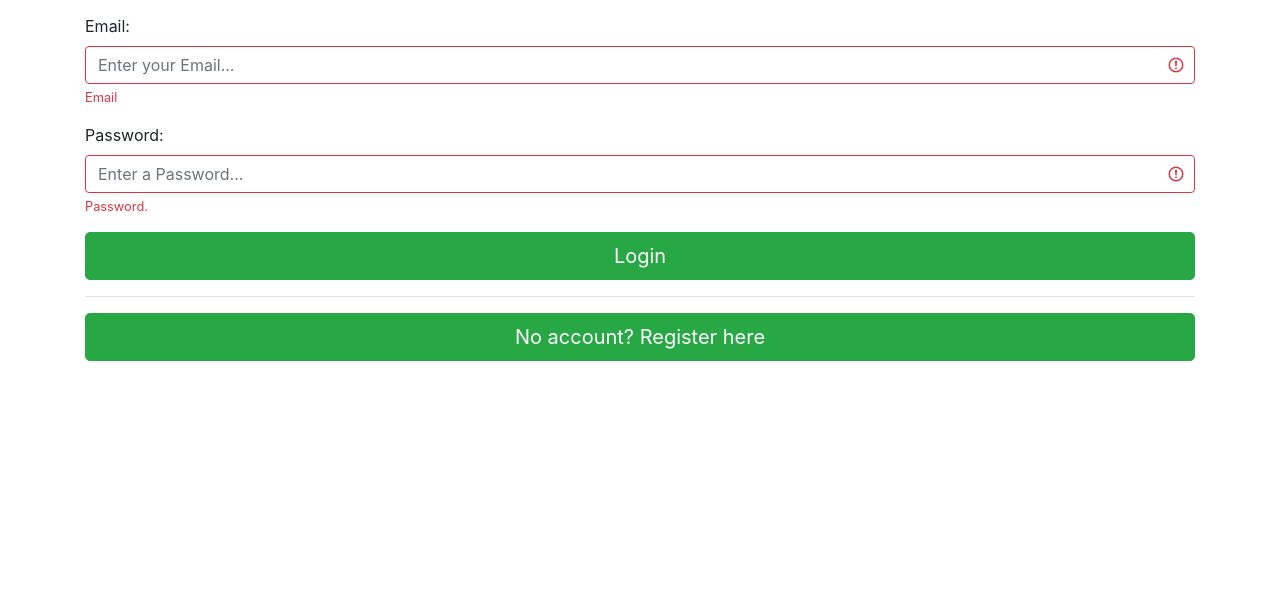
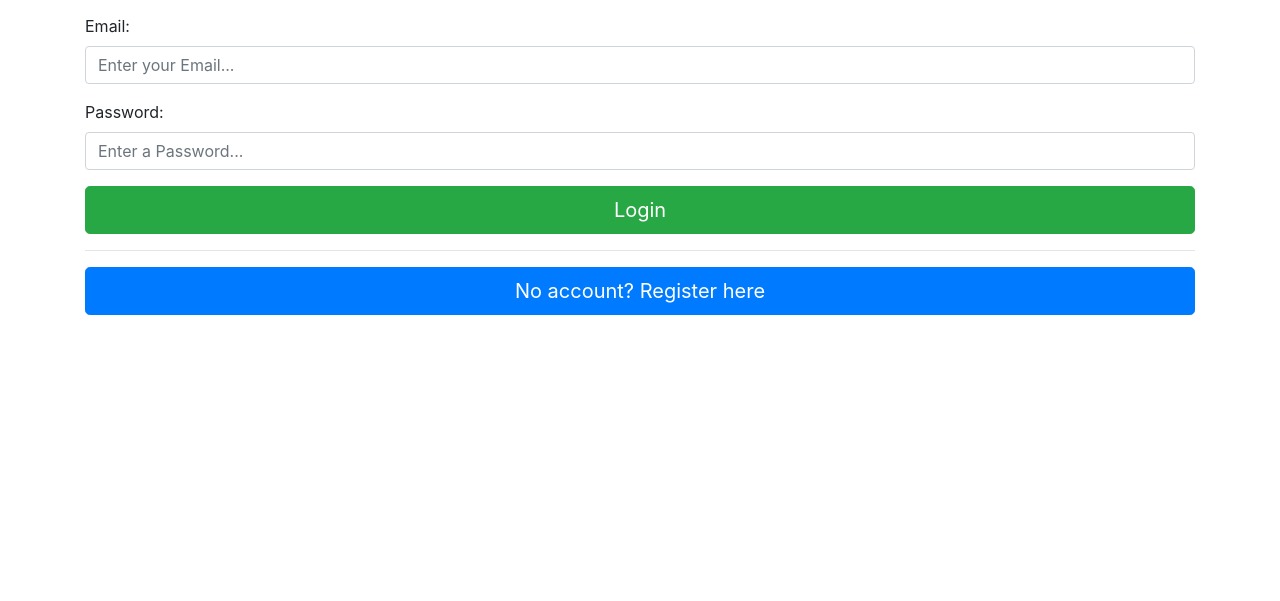
Before and after one commit to Cysion/Secproject1, a Django app: page /login/ in a window 1280 px wide. Shown: the part 86-687 px from the top of the page. Run offline with Django 3.2, Linux system fonts and the light colour scheme; parts of the project's set-up code (start-up, migrations or seed data) failed here and were passed over; some libraries are stand-ins or nearby versions.

Commit message:
Removed ivalid check and change button color

```diff
--- a/login/templates/login/login.html
+++ b/login/templates/login/login.html
@@ -5,17 +5,15 @@
 {% block content %}
 
 <div>
-  <form action="/login/" class="was-validated" method="POST">
+  <form action="/login/" method="POST">
     {% csrf_token %} {# Protects against Cross Site Request Forgeries #}
     <div class="form-group">
       <label for="email">{{ form.email }}: </label>
       <input type="email" class="form-control" placeholder="{{ form.placeholder }} {{ form.email }}..." id="email" name="email" required>
-      <div class="invalid-feedback">{{ form.invalid_feedback }} {{ form.email }}</div>
     </div>
     <div class="form-group">
       <label for="password">{{ form.password }}: </label>
       <input type="password" class="form-control" placeholder="{{ form.placeholder_pwd }} {{ form.password }}..." id="password" name="password" required>
-      <div class="invalid-feedback">{{ form.invalid_feedback_pwd }} {{form.password}}.</div>
     </div>
     {% if wrong_login_enterd %}
     <div class="alert alert-danger">
@@ -27,7 +25,7 @@
     </div>
   </form>
   <hr>
-  <a href="register/" class="btn btn-lg btn-success btn-block" style="margin-top:10px;"> {{ form.not_registered }} </a>
+  <a href="register/" class="btn btn-lg btn-primary btn-block" style="margin-top:10px;"> {{ form.not_registered }} </a>
 </div>
 
 
```
